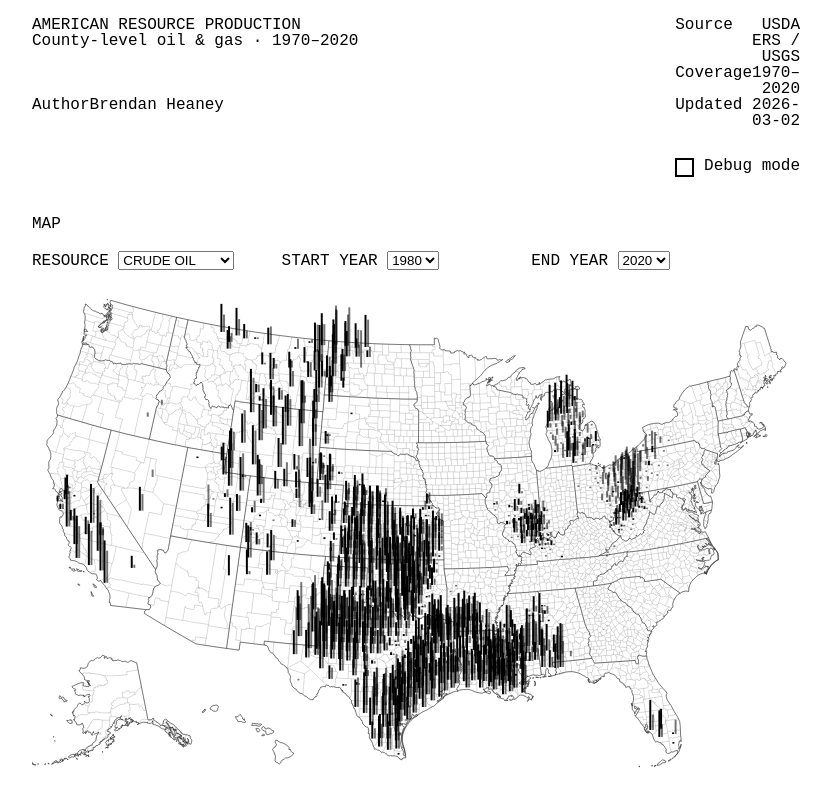
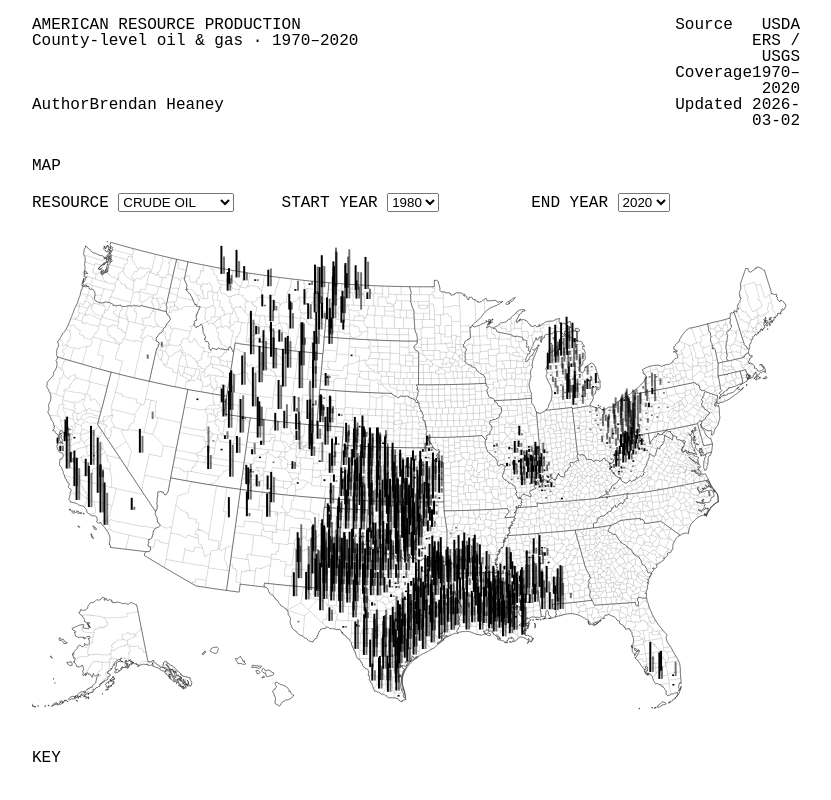
Before and after one commit to brendantheaney/skills-github-pages, a website with bundled scripts: page oilgas/index.html in a window 1280 px wide. Shown: the top 800 px of the page, without its empty margins (224-1055 px from the left). Built offline with nearby package versions, Linux system fonts and the light colour scheme; a web font is replaced by a local one.

Commit message:
Remove debug toggle label from index.html
Removed debug toggle label from the HTML.

```diff
--- a/oilgas/index.html
+++ b/oilgas/index.html
@@ -30,9 +30,6 @@
     <td class="width-min"><time>2026-03-02</time></td>
   </tr>
 </table>
-
-<label class="debug-toggle-label"><input type="checkbox" class="debug-toggle" /> Debug mode</label>
-
 <h2>Map</h2>
 
 <form class="grid" id="controls-form">
```
